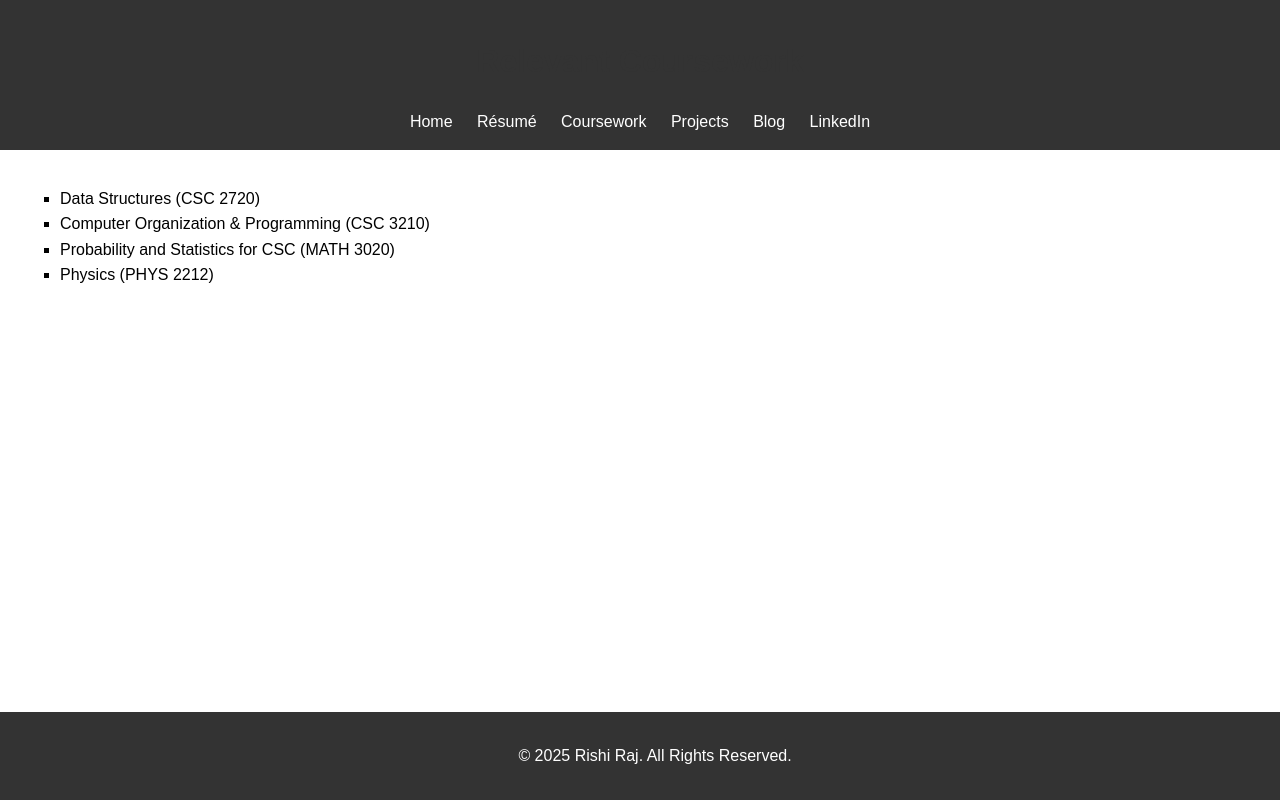
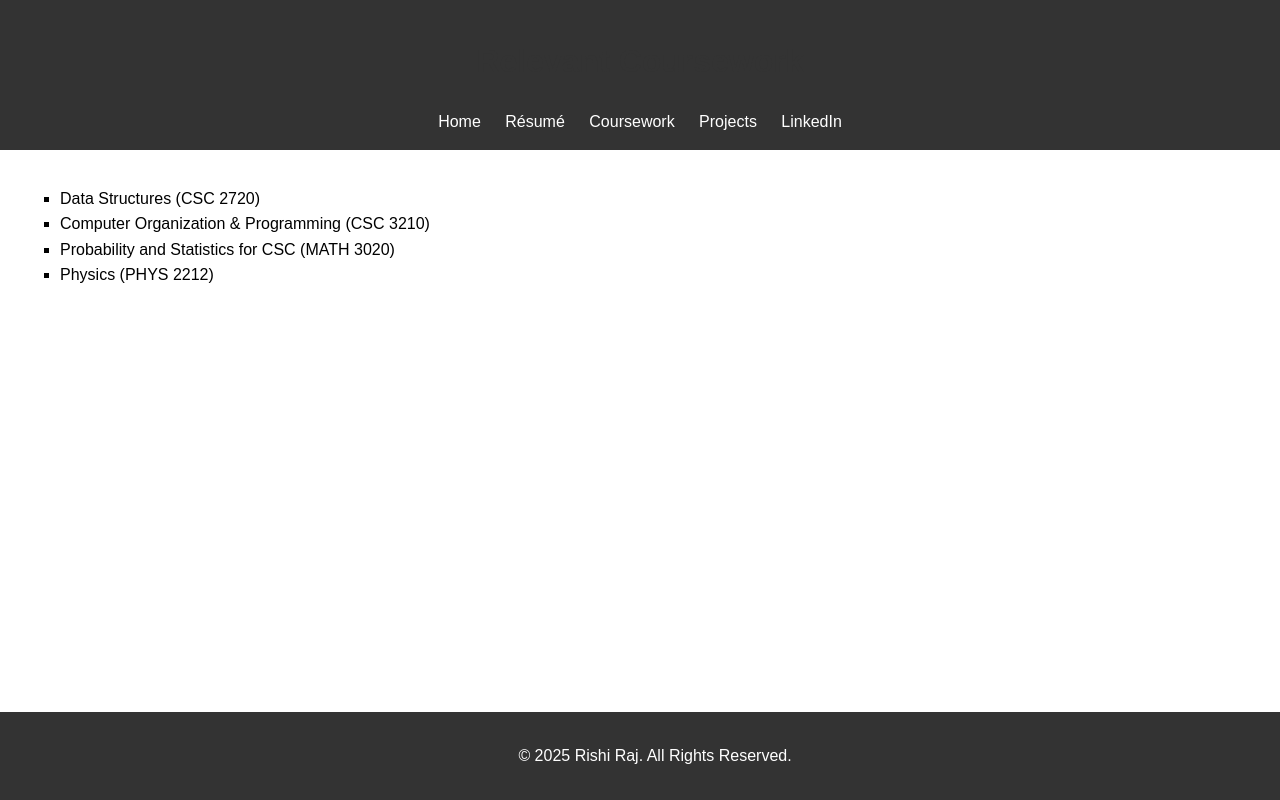
Before and after one commit to rishitaido/rishitaido.github.io, a plain HTML site: page coursework.html in a window 1280 px wide. Drawn offline with Linux system fonts and the light colour scheme.

Commit message:
Deleted Blog Section

```diff
--- a/coursework.html
+++ b/coursework.html
@@ -13,7 +13,6 @@
             <a href="resume.html">Résumé</a>
             <a href="coursework.html">Coursework</a>
             <a href="projects.html">Projects</a>
-            <a href="blog.html">Blog</a>
             <a href="https://www.linkedin.com/in/your-linkedin-profile" target="_blank">LinkedIn</a>
         </nav>
     </header>
```
Also changed, not shown: index.html (+0 -1 lines), projects.html (+0 -1 lines), resume.html (+0 -1 lines).
